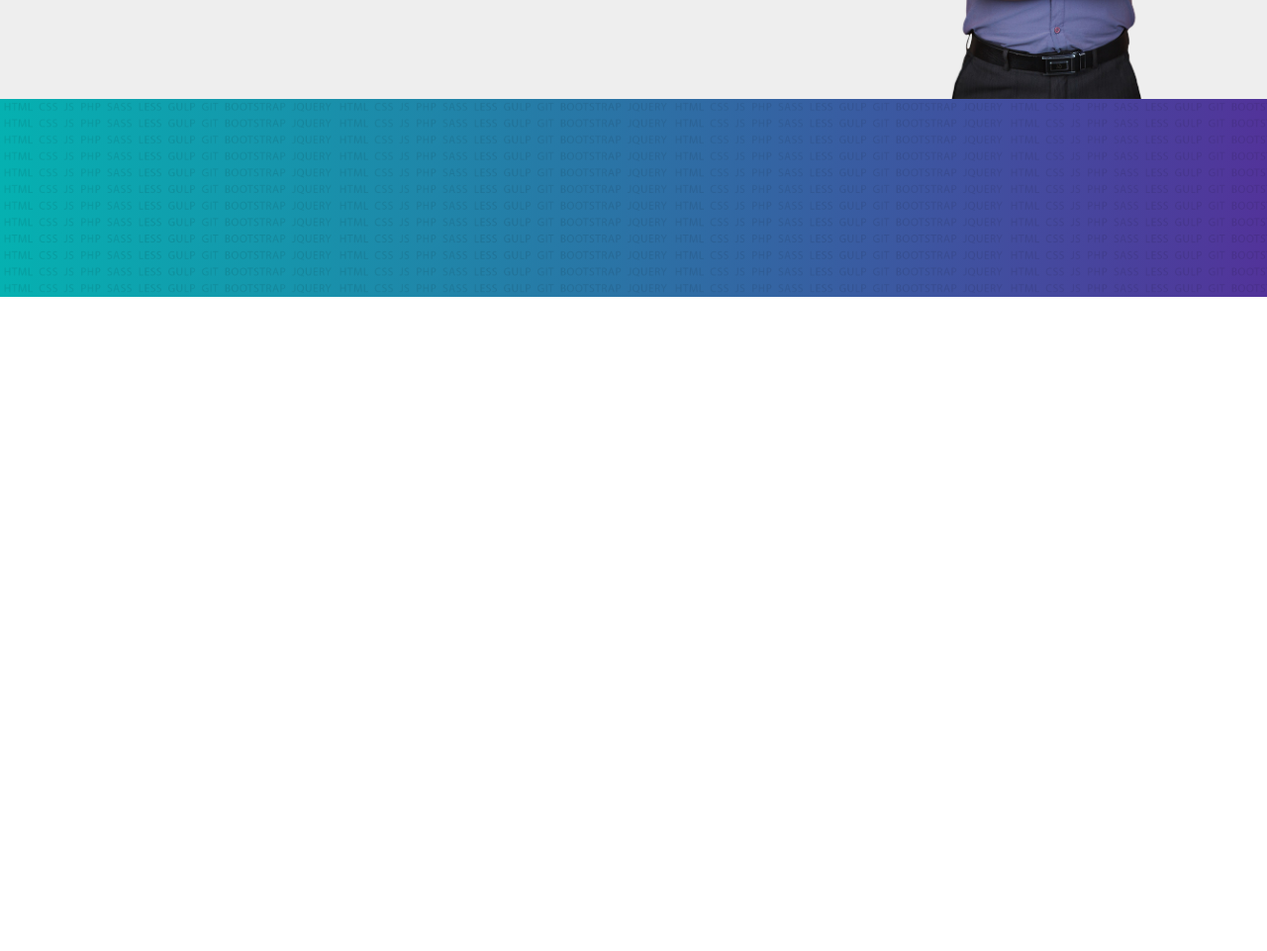
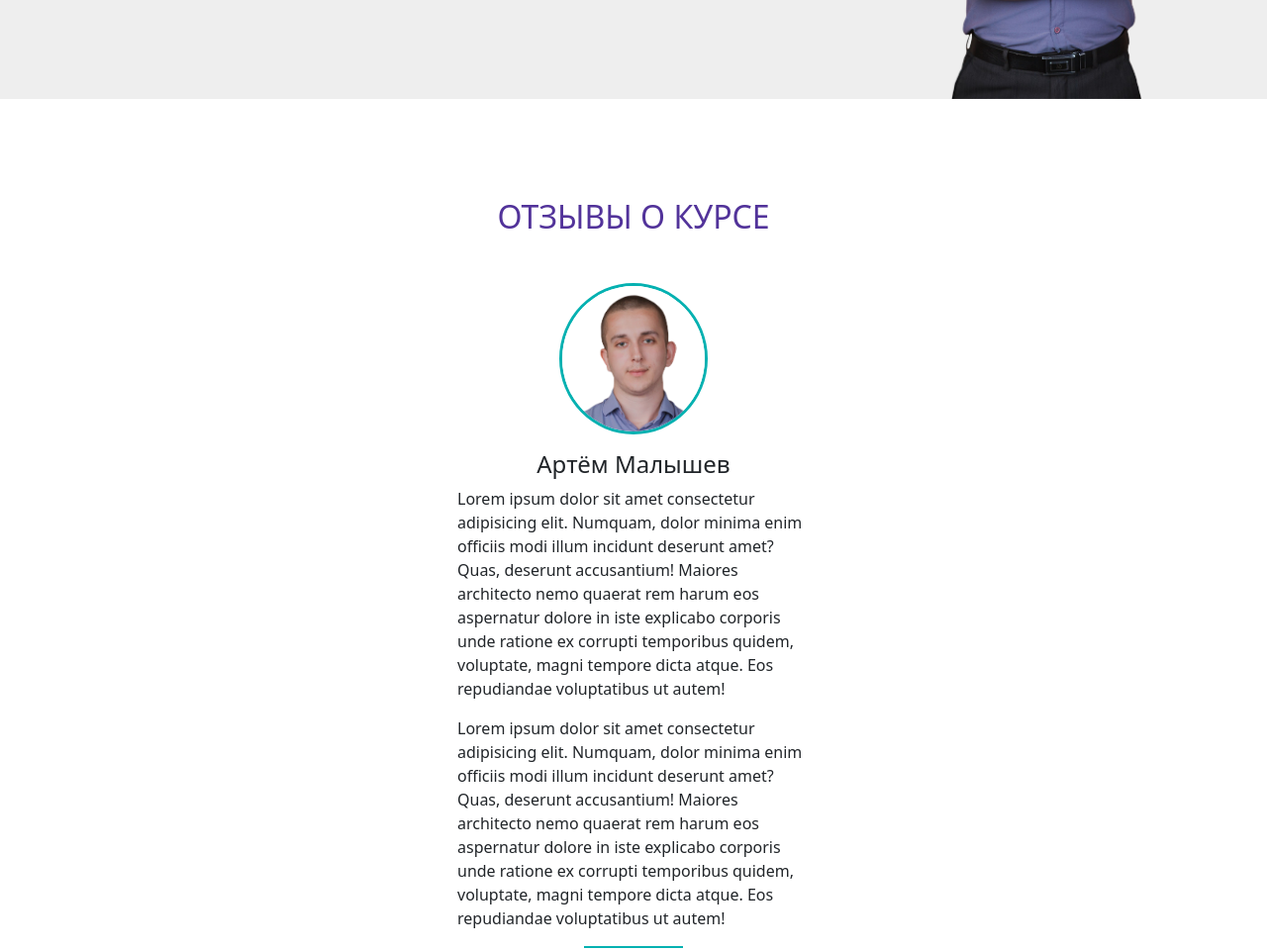
Before and after one commit to ARTTemich/bootstrap, a plain HTML site: page index.html in a window 1280 px wide. Shown: the part 4387-5348 px from the top of the page at 99% size. Before the commit the page ends 4687 px from the top, so only its background shows below. Drawn offline with Linux system fonts and the light colour scheme.

Commit message:
Завершенная глава отзывы

```diff
--- a/css/style.css
+++ b/css/style.css
@@ -119,3 +119,11 @@ footer, header {
 .author {
     padding-bottom: 0;
 }
+
+/* Отзывы */
+
+.asm_img {
+    max-width: 150px;
+    border-radius: 50%;
+    border: 3px solid var(--color1);
+}
--- a/index.html
+++ b/index.html
@@ -304,6 +304,25 @@
         </div>
     </section>
 
+    <section class="reviews">
+        <div class="container">
+            <div class="row">
+                <div class="col-12">
+                    <h2 class="text-center text-uppercase color2 mb-5">Отзывы о курсе</h2>
+                </div>
+            </div>
+            <div class="row justify-content-center ">
+                <div class="col-lg-4 col-md-6 col-sm-12">
+                    <img class="img-fluid asm_img mb-3  mx-auto d-block" src="/img/Снимок экрана 2024-06-04 174734.png" alt="">
+                    <h4 class="text-center">Артём Малышев</h4>
+                    <p>Lorem ipsum dolor sit amet consectetur adipisicing elit. Numquam, dolor minima enim officiis modi illum incidunt deserunt amet? Quas, deserunt accusantium! Maiores architecto nemo quaerat rem harum eos aspernatur dolore in iste explicabo corporis unde ratione ex corrupti temporibus quidem, voluptate, magni tempore dicta atque. Eos repudiandae voluptatibus ut autem!</p>
+                    <p>Lorem ipsum dolor sit amet consectetur adipisicing elit. Numquam, dolor minima enim officiis modi illum incidunt deserunt amet? Quas, deserunt accusantium! Maiores architecto nemo quaerat rem harum eos aspernatur dolore in iste explicabo corporis unde ratione ex corrupti temporibus quidem, voluptate, magni tempore dicta atque. Eos repudiandae voluptatibus ut autem!</p>
+                    <div class="line"></div>
+                </div>
+            </div>
+        </div>
+    </section>
+
     <footer id="footer"></footer>
 
     <div class="modal fade" id="exampleModal" tabindex="-1" aria-labelledby="exampleModalLabel" aria-hidden="true">
```
Also changed, not shown: img/Снимок экрана 2024-06-04 174734.png (added).
